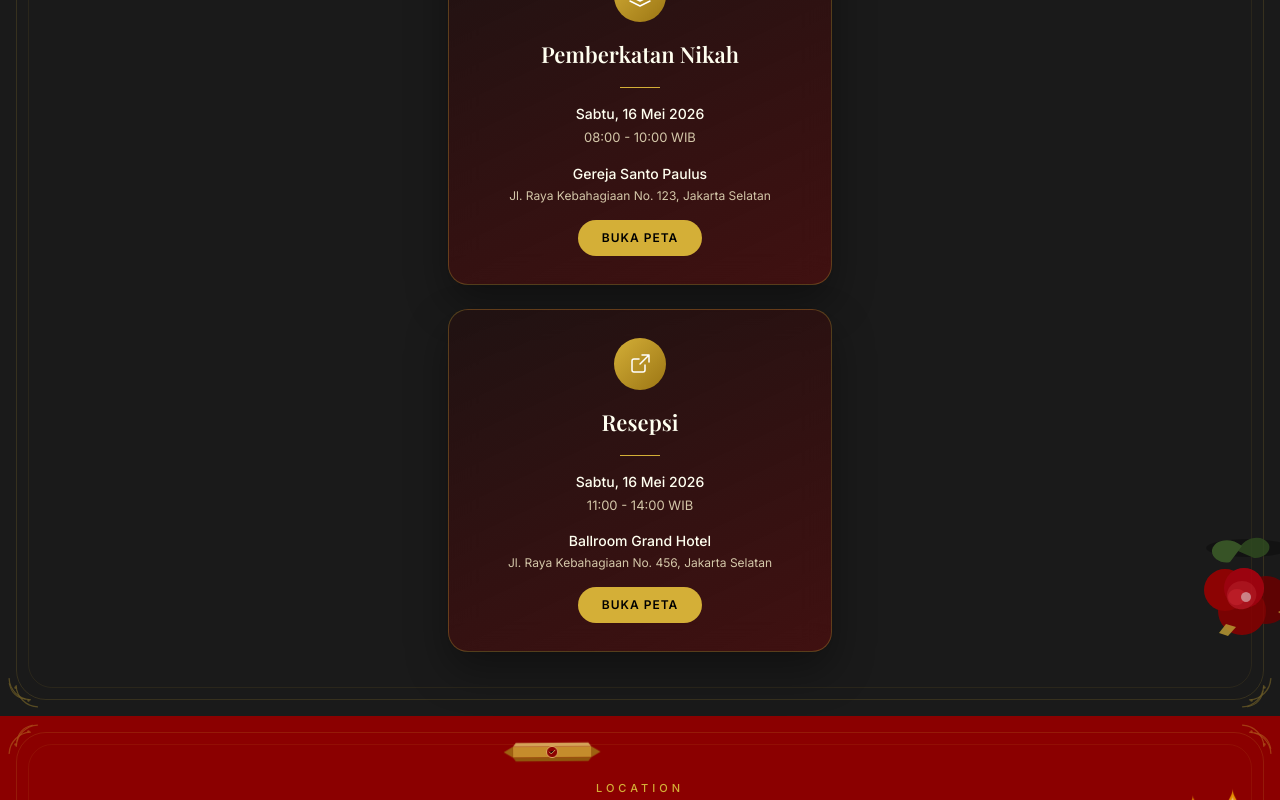
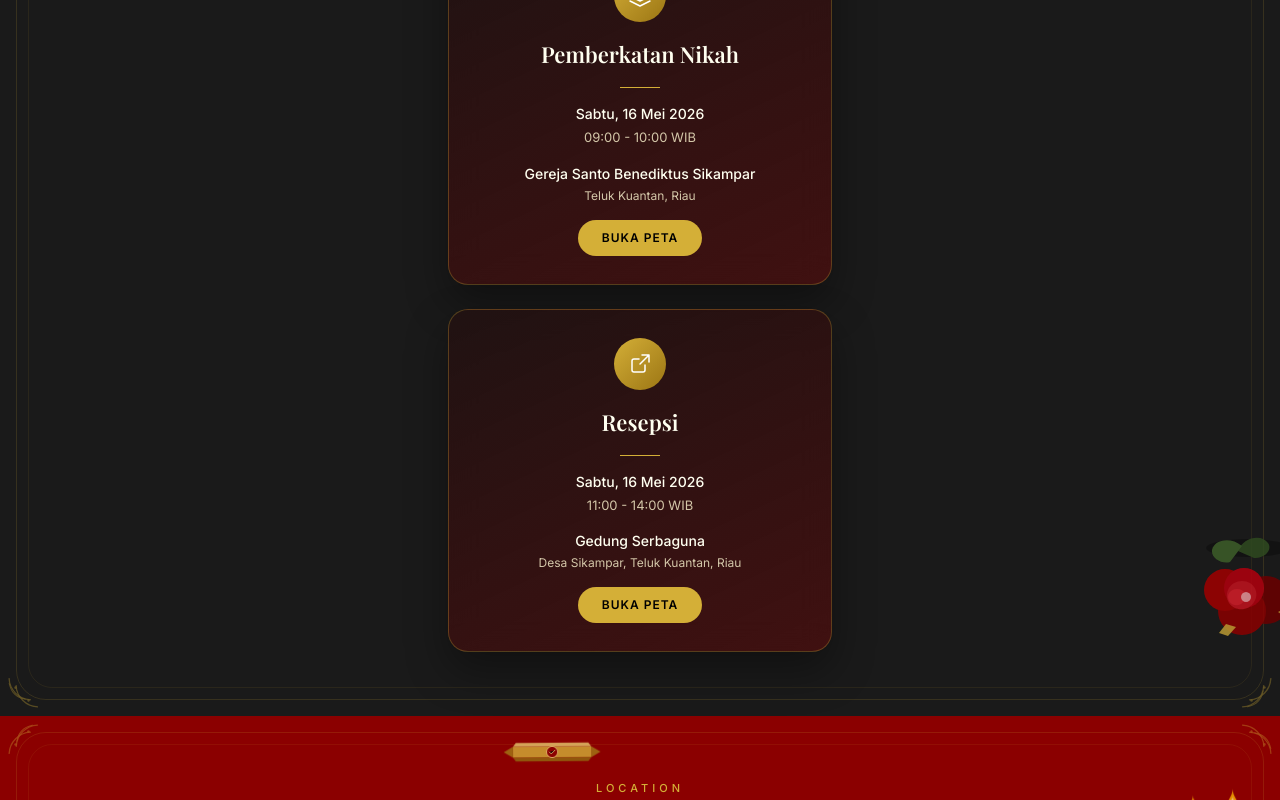
Before and after one commit to ReySa18/web_undangan, a Next.js app: page / in a window 1280 px wide. Shown: the part 3680-4480 px from the top of the page. Built offline with nearby package versions, Linux system fonts and the light colour scheme; a web font is replaced by a local one.

Commit message:
Update: update alamat dan map url acara

```diff
--- a/src/components/EventDetails.tsx
+++ b/src/components/EventDetails.tsx
@@ -191,10 +191,10 @@ export default function EventDetails() {
         <EventCard
           title="Pemberkatan Nikah"
           date="Sabtu, 16 Mei 2026"
-          time="08:00 - 10:00 WIB"
-          venue="Gereja Santo Paulus"
-          address="Jl. Raya Kebahagiaan No. 123, Jakarta Selatan"
-          mapUrl="https://maps.google.com"
+          time="09:00 - 10:00 WIB"
+          venue="Gereja Santo Benediktus Sikampar"
+          address="Teluk Kuantan, Riau"
+          mapUrl="https://www.google.com/maps/place/0%C2%B015'14.6%22S+101%C2%B039'14.0%22E/@-0.2540437,101.65131,17z/data=!3m1!4b1!4m4!3m3!8m2!3d-0.2540437!4d101.6538849?hl=en&entry=ttu&g_ep=EgoyMDI2MDQxNS4wIKXMDSoASAFQAw%3D%3D"
           delay={0.05}
           icon={
             <svg width="24" height="24" viewBox="0 0 24 24" fill="none">
@@ -212,9 +212,9 @@ export default function EventDetails() {
           title="Resepsi"
           date="Sabtu, 16 Mei 2026"
           time="11:00 - 14:00 WIB"
-          venue="Ballroom Grand Hotel"
-          address="Jl. Raya Kebahagiaan No. 456, Jakarta Selatan"
-          mapUrl="https://maps.google.com"
+          venue="Gedung Serbaguna"
+          address="Desa Sikampar, Teluk Kuantan, Riau"
+          mapUrl="https://www.google.com/maps/place/0%C2%B015'14.6%22S+101%C2%B039'14.0%22E/@-0.2540437,101.65131,17z/data=!3m1!4b1!4m4!3m3!8m2!3d-0.2540437!4d101.6538849?hl=en&entry=ttu&g_ep=EgoyMDI2MDQxNS4wIKXMDSoASAFQAw%3D%3D"
           delay={0.1}
           icon={
             <svg width="24" height="24" viewBox="0 0 24 24" fill="none">
--- a/src/components/MapSection.tsx
+++ b/src/components/MapSection.tsx
@@ -8,11 +8,11 @@ const locations = [
   {
     id: "akad",
     title: "Pemberkatan Nikah",
-    venue: "Gereja Santo Benediktus",
-    address: "Jl. Raya Kebahagiaan No. 123, Jakarta Selatan",
+    venue: "Gereja Santo Benediktus Sikampar",
+    address: "Teluk Kuantan, Riau",
     embedUrl:
-      "https://www.google.com/maps/embed?pb=!1m18!1m12!1m3!1d3966.2!2d106.8!3d-6.2!2m3!1f0!2f0!3f0!3m2!1i1024!2i768!4f13.1!3m3!1m2!1s0x0%3A0x0!2zNsKwMTInMDAuMCJTIDEwNsKwNDgnMDAuMCJF!5e0!3m2!1sid!2sid!4v1700000000000!5m2!1sid!2sid",
-    mapsUrl: "https://maps.google.com",
+      "https://www.google.com/maps?q=-0.2540437,101.6538849&z=17&output=embed",
+    mapsUrl: "https://www.google.com/maps/place/0%C2%B015'14.6%22S+101%C2%B039'14.0%22E/@-0.2540437,101.65131,17z/data=!3m1!4b1!4m4!3m3!8m2!3d-0.2540437!4d101.6538849?hl=en&entry=ttu&g_ep=EgoyMDI2MDQxNS4wIKXMDSoASAFQAw%3D%3D",
     icon: (
       <svg width="20" height="20" viewBox="0 0 24 24" fill="none">
         <path
@@ -28,11 +28,11 @@ const locations = [
   {
     id: "resepsi",
     title: "Resepsi",
-    venue: "OTW",
-    address: "Jl. Raya Kebahagiaan No. 456, Jakarta Selatan",
+    venue: "Gedung Serbaguna",
+    address: "Desa Sikampar, Teluk Kuantan, Riau",
     embedUrl:
-      "https://www.google.com/maps/embed?pb=!1m18!1m12!1m3!1d3966.5!2d106.82!3d-6.22!2m3!1f0!2f0!3f0!3m2!1i1024!2i768!4f13.1!3m3!1m2!1s0x0%3A0x0!2zNsKwMTMnMTIuMCJTIDEwNsKwNDknMTIuMCJF!5e0!3m2!1sid!2sid!4v1700000000001!5m2!1sid!2sid",
-    mapsUrl: "https://maps.google.com",
+    "https://www.google.com/maps?q=-0.2540437,101.6538849&z=17&output=embed",
+    mapsUrl: "https://www.google.com/maps/place/0%C2%B015'14.6%22S+101%C2%B039'14.0%22E/@-0.2540437,101.65131,17z/data=!3m1!4b1!4m4!3m3!8m2!3d-0.2540437!4d101.6538849?hl=en&entry=ttu&g_ep=EgoyMDI2MDQxNS4wIKXMDSoASAFQAw%3D%3D",
     icon: (
       <svg width="20" height="20" viewBox="0 0 24 24" fill="none">
         <path
```
